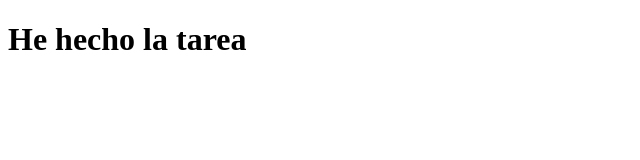
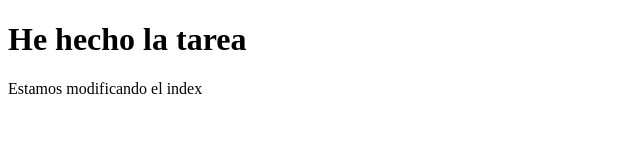
Before and after one commit to Jesehj/clase-git-2026, a website: page tareaSara.html in a window 1280 px wide. Shown: the whole page, without its empty margins (0-640 px from the left). Drawn offline with Linux system fonts and the light colour scheme.

Commit message:
editando index de tareaSara.html

```diff
--- a/tareaSara.html
+++ b/tareaSara.html
@@ -7,5 +7,6 @@
 </head>
 <body>
     <h1>He hecho la tarea</h1>
+    <p>Estamos modificando el index</p>
 </body>
 </html>
```
